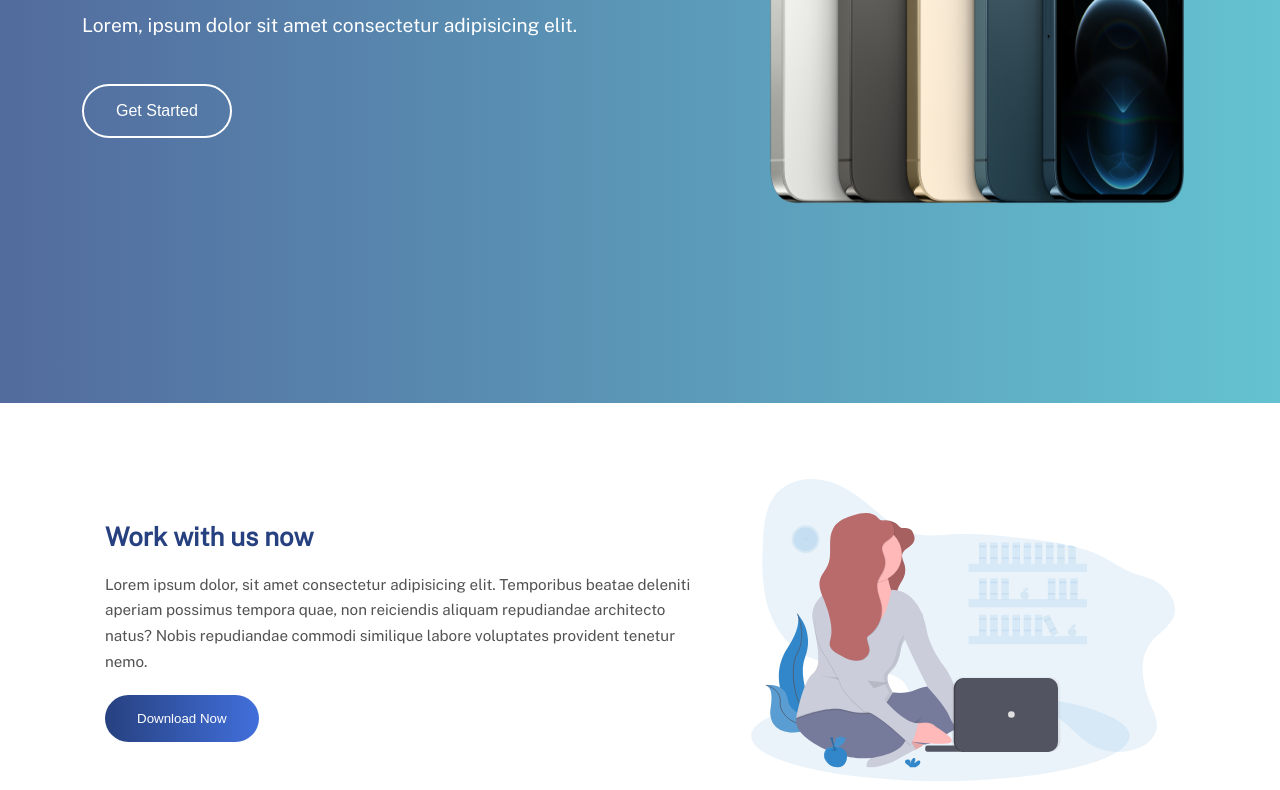
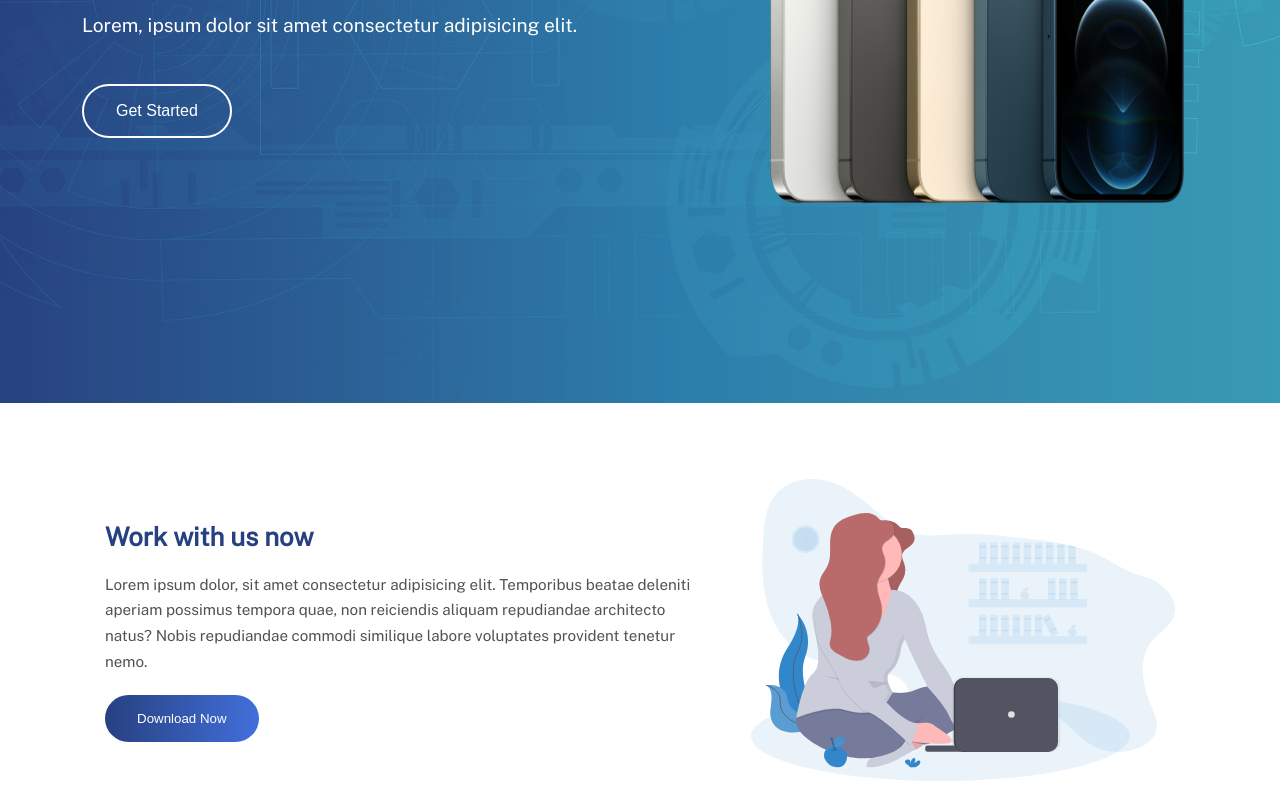
Before and after one commit to FKEspanol/landing-page-1, a website: page index.html in a window 1280 px wide. Shown: the part 397-1187 px from the top of the page. Drawn offline with nearby package versions, Linux system fonts and the light colour scheme; files that its build step writes are made by us from their sources; the site is published under a folder, as on GitHub Pages, so addresses that start at the root find nothing; files whose address does not match are found by name.

Commit message:
rename hero background img pathname in _hero.scss file

```diff
--- a/scss/sections/_hero.scss
+++ b/scss/sections/_hero.scss
@@ -7,7 +7,7 @@
       rgba(39, 70, 133, 0.8) 0%,
       rgba(61, 179, 197, 0.8) 100%
     ),
-    url(/dist/assets/hero-bg.jpg) no-repeat center;
+    url(assets/hero-bg.jpg) no-repeat center;
   background-size: cover;
   background-position: center center;
   background-size: cover;
```
